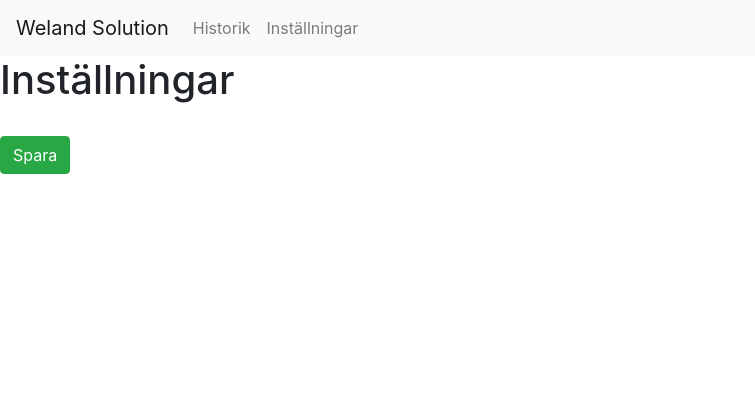
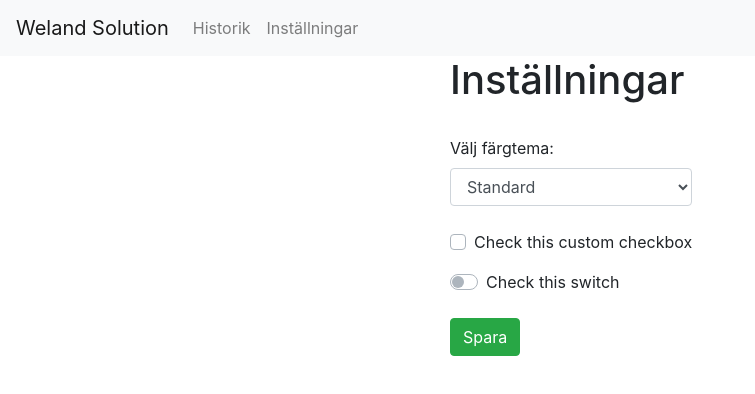
Before and after one commit to Malin88widen/Weland-tidsloggen, a React (Create React App) app: page /Settings in a window 1280 px wide. Shown: the top 394 px of the page, without its empty margins (0-755 px from the left). Built offline with nearby package versions, Linux system fonts and the light colour scheme.

Commit message:
snyggat till, lagt till exempel i inställningar, visa dagliga aktiviteter i HomePage

```diff
--- a/src/components/History.jsx
+++ b/src/components/History.jsx
@@ -2,6 +2,9 @@ import React, { Component } from "react";
 
 function History() {
   return (
+    <div class="container">
+    <div class="row">
+      <div class="col-sm-4"></div>
     <div>
       <h3>Historia</h3>
       <br />
@@ -9,7 +12,7 @@ function History() {
       <table class="table table-bordered">
         <thead>
           <tr>
-            <th scope="col">2020-04-22</th>
+            <th scope="col">2020-04-23</th>
             <th scope="col">Tid</th>
           </tr>
         </thead>
@@ -27,12 +30,12 @@ function History() {
             <td colspan="2">4 h</td>
           </tr>
         </tbody>
-
+      </table>
       <button type="button" class="btn btn-primary">
         Skicka som excel
       </button>
-
-        </table>
+      <br />
+      <br />
       <br />
       <div>
         <br />
@@ -57,13 +60,16 @@ function History() {
               <td colspan="2">4 h</td>
             </tr>
           </tbody>
-
+        </table>
         <button type="button" class="btn btn-primary">
           Skicka som excel
         </button>
-      </table>
       </div>
     </div>
+    </div>
+    </div>
+
+
   );
 }
 
--- a/src/components/HomePage.jsx
+++ b/src/components/HomePage.jsx
@@ -1,21 +1,44 @@
 import React, { Component } from "react";
 import Form from "./Form";
+import Button from "react-bootstrap/Button";
 
 function HomePage() {
   return (
-    <div>
+    <div id="HomePageCSS">
       <div class="container">
         <div class="row">
           <div class="col-sm-4"></div>
           <h1>Hej Malin</h1>
         </div>
-
+        <br />
         <div class="row">
           <div class="col-sm-4"></div>
           <p>
             <Form />
           </p>
         </div>
+        <br />
+        <br />
+        <br />
+        <h4>Idag:</h4>
+        <table class="table table-bordered">
+          <thead>
+            <tr>
+              <th scope="col">Aktivitet</th>
+              <th scope="col">Tid</th>
+            </tr>
+          </thead>
+
+          <tr>
+            <th scope="row">Support</th>
+            <td>1,30 h</td>
+          </tr>
+          <tr>
+            <th scope="row">Möte</th>
+            <td>3 h</td>
+          </tr>
+        </table>
+        <Button variant="primary">Spara och skicka till historik</Button>{" "}
       </div>
     </div>
   );
--- a/src/components/Settings.jsx
+++ b/src/components/Settings.jsx
@@ -1,12 +1,51 @@
 import React, { Component } from "react";
+import Form from 'react-bootstrap/Form';
+import Col from "react-bootstrap/Col";
 
 function Settings() {
-  return (<div>
+  return (
+    <div>
+    <div class="container">
+      <div class="row">
+        <div class="col-sm-4"></div>
+  <div>
     <h1>Inställningar</h1>
     <br />
+    <Form>
+    <label for="activity">Välj färgtema:</label>
+      <select  class="form-control">
+        <option value="meeting">Dark Mode</option>
+        <option value="dokumentation">Colorful</option>
+        <option selected value="support">
+          Standard
+        </option>
+      </select>
+  <br />
+  {['checkbox'].map((type) => (
+    <div key={`custom-${type}`} className="mb-3">
+      <Form.Check
+        custom
+        type={type}
+        id={`custom-${type}`}
+        label={`Check this custom ${type}`}
+      />
+    </div>
+
+  ))}
+    <Form.Check
+    type="switch"
+    id="custom-switch"
+    label="Check this switch"
+  />
+
+</Form>
+<br />
     <button type="button" class="btn btn-success">
       Spara
     </button>
+    </div>
+    </div>
+    </div>
     </div>
   );
 }
```
Lines whose indentation alone changed are shown as unchanged.
